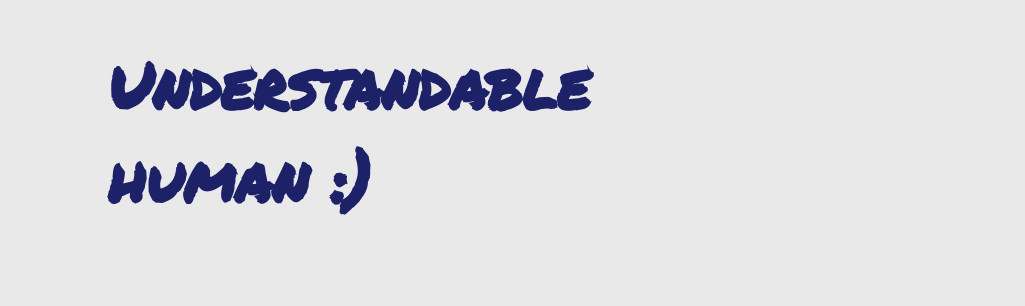
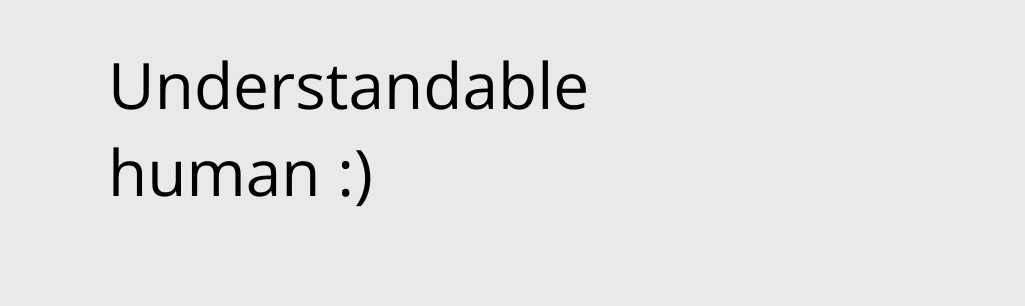
Before and after one commit to viwicodes/intro-html, a plain HTML site: page index.html in a window 1280 px wide. Shown: the part 126-432 px from the top of the page, without its empty margins (0-1025 px from the left). Drawn offline with nearby package versions, Linux system fonts and the light colour scheme.

Commit message:
change font

```diff
--- a/style.css
+++ b/style.css
@@ -28,8 +28,9 @@ body:after {
 
 h1 {
     font-size: 48pt;
-    font-family: 'Permanent Marker', cursive;
-    color: rgb(28, 33, 104);
+    font-family: 'Open Sans';
+    font-weight: 500;
+    color: #000;
     transition: background-size 0.25s ease-in;
 }
 
```
